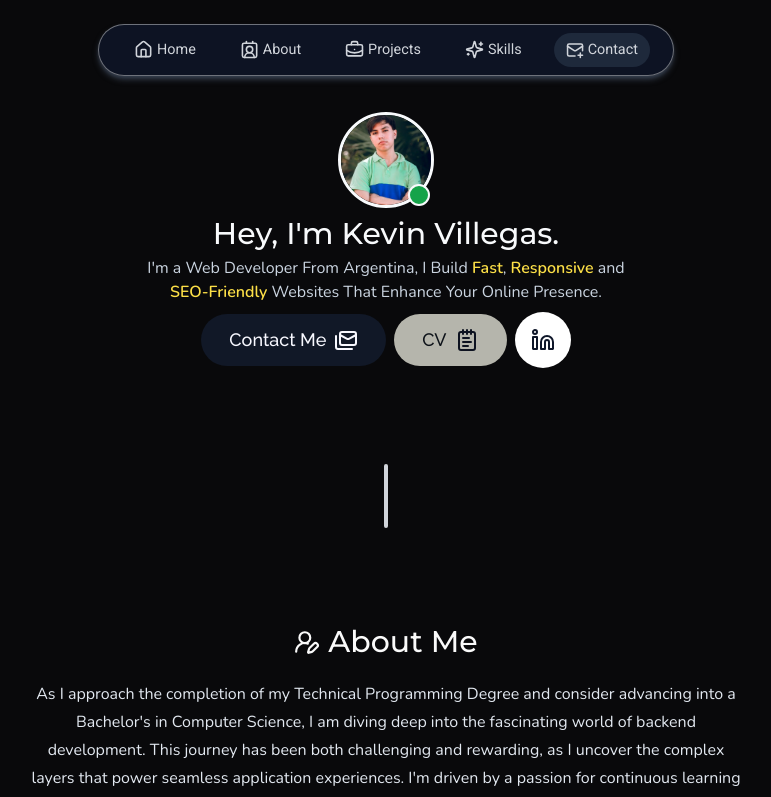
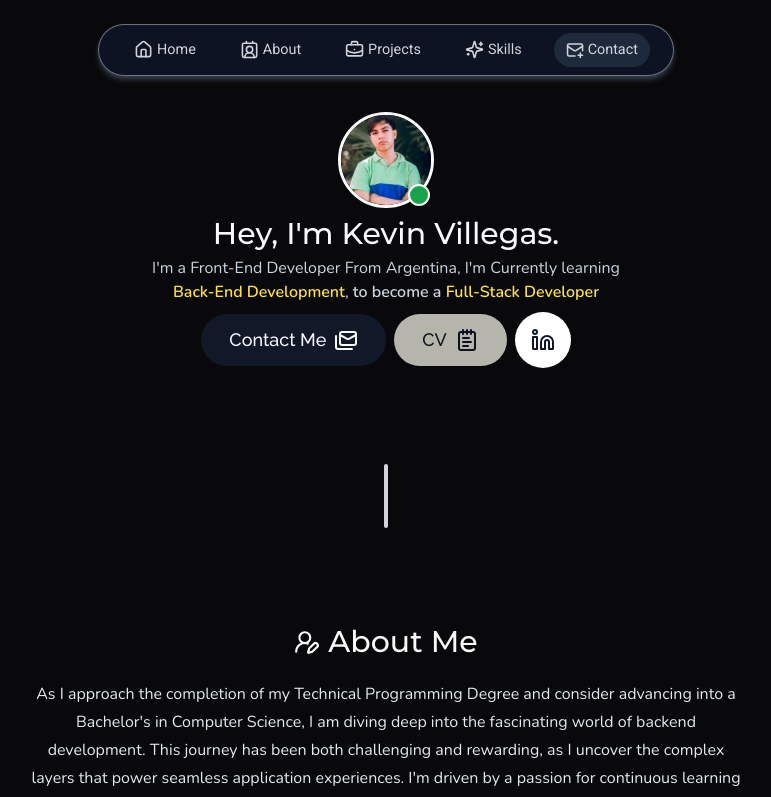
Before and after one commit to Kev-Villegas/freelancer-portfolio, a Next.js app: page / in a window 1280 px wide. Shown: the top 797 px of the page, without its empty margins (254-1025 px from the left). Built offline with nearby package versions, Linux system fonts and the light colour scheme; no server answers; what @nauverse/tailwind-dot-grid-backgrounds would draw is missing.

Commit message:
feat: update Hero component with new introduction and career focus

```diff
--- a/app/_components/Hero.tsx
+++ b/app/_components/Hero.tsx
@@ -71,14 +71,15 @@ const Hero = () => {
           viewport={{ once: true }}
           className="font-nunito text-base text-slate-300"
         >
-          I&apos;m a Web Developer From Argentina, I Build{" "}
-          <span className="font-semibold text-yellow-300">Fast</span>,{" "}
-          <span className="font-semibold text-yellow-300">Responsive</span> and{" "}
-          <br />
+          I&apos;m a Front-End Developer From Argentina, I&apos;m Currently
+          learning <br />{" "}
           <span className="font-semibold text-yellow-300">
-            SEO-Friendly
+            Back-End Development
+          </span>
+          , <span className="font-semibold">to become a </span>
+          <span className="font-semibold text-yellow-300">
+            Full-Stack Developer
           </span>{" "}
-          Websites That Enhance Your Online Presence.
         </motion.h2>
       </div>
 
```
